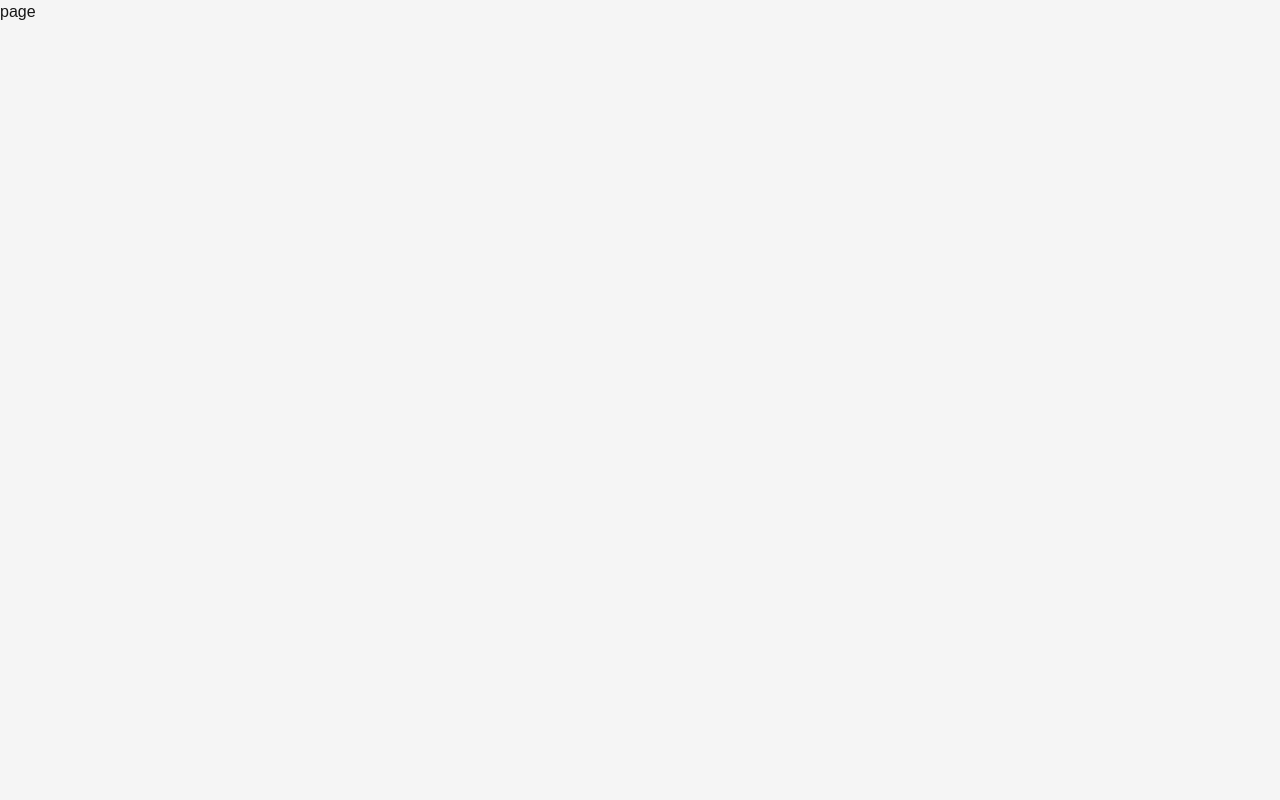
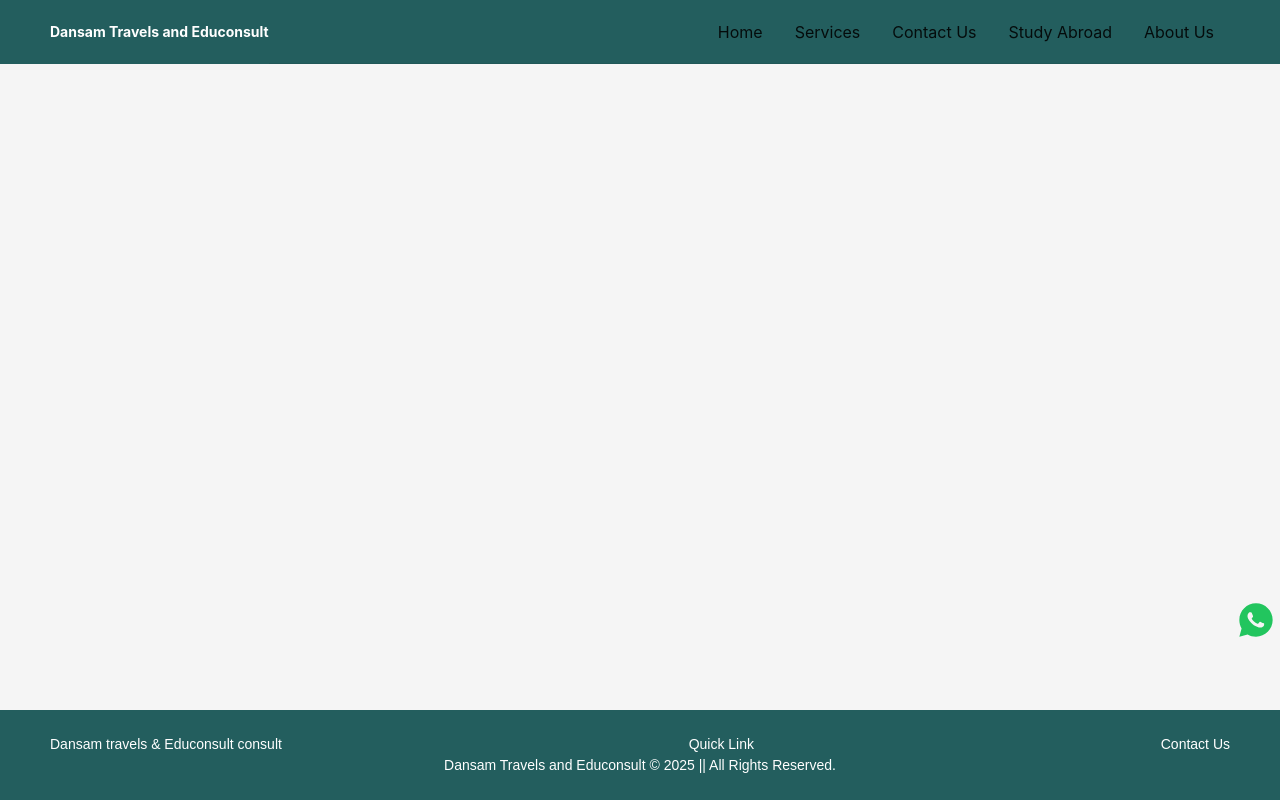
Before and after one commit to Ayobami593/dansam-travels, a Next.js app: page /contact-us in a window 1280 px wide. Built offline with nearby package versions, Linux system fonts and the light colour scheme; a web font is replaced by a local one.

Commit message:
contact us started

```diff
--- a/src/app/contact-us/page.tsx
+++ b/src/app/contact-us/page.tsx
@@ -1,7 +1,15 @@
 import React from "react";
+import Layout from "@/components/Layout";
 
 const Contactus = () => {
-  return <div>page</div>;
+  return (
+    <Layout>
+      <div>
+        <div></div>
+        <div></div>
+      </div>
+    </Layout>
+  );
 };
 
 export default Contactus;
```
